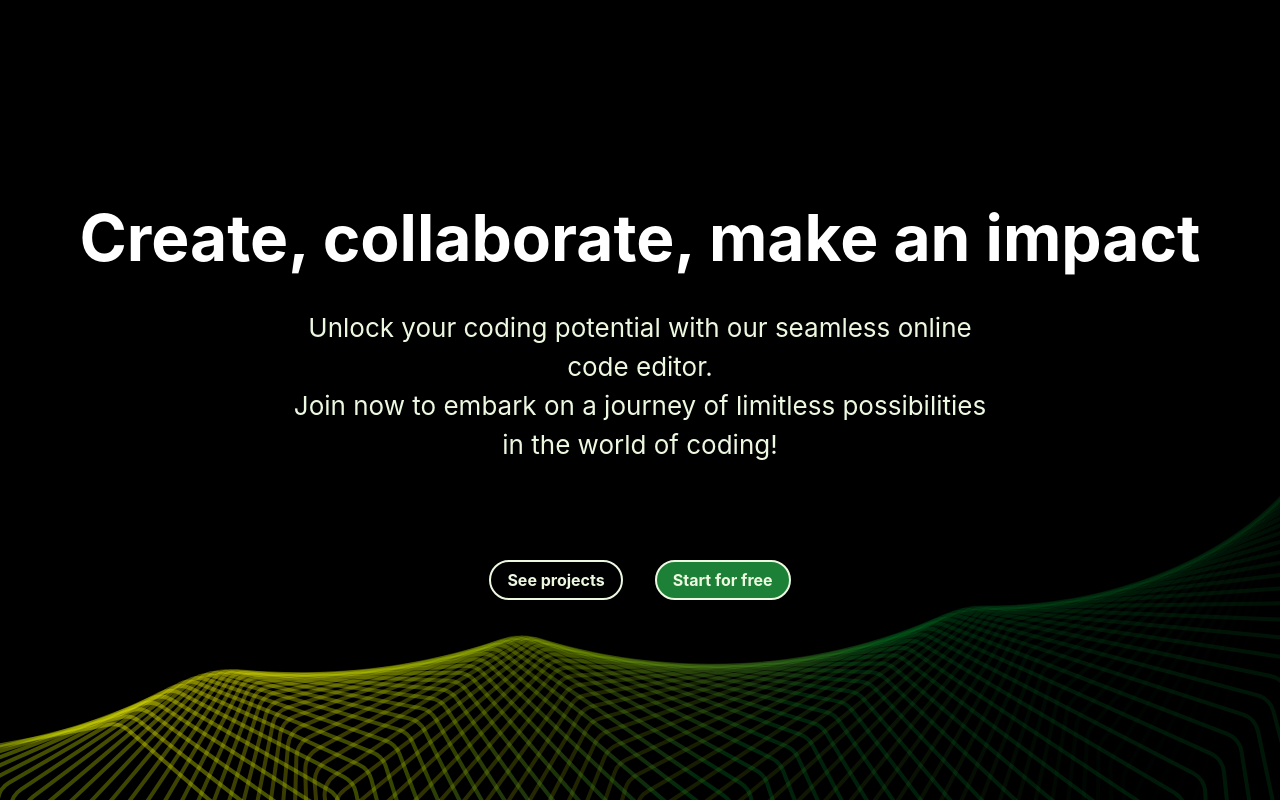
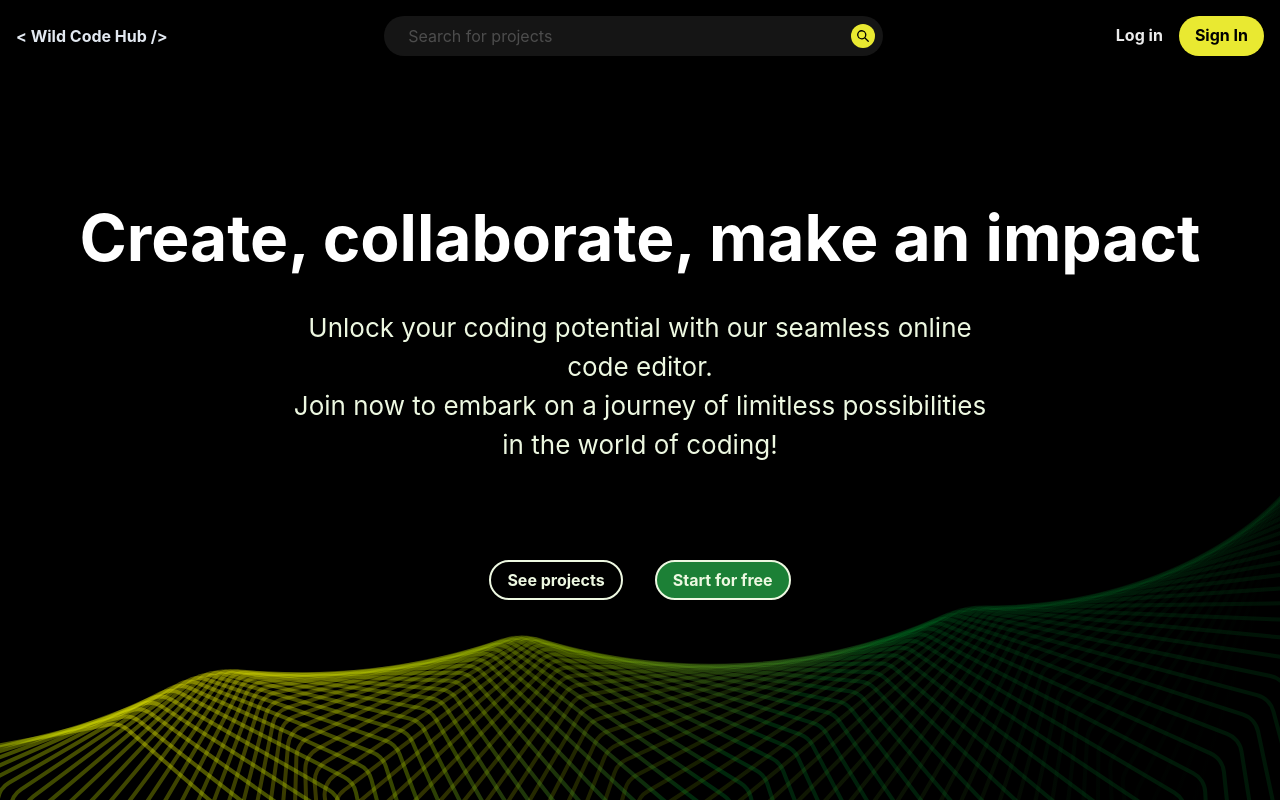
Before and after one commit to WildCodeSchool/2309-wns-jaune-wild-code-hub, a Next.js app in the folder frontend/: page / in a window 1280 px wide. Shown: the top 800 px of the page. Built offline with nearby package versions, Linux system fonts and the light colour scheme.

Commit message:
add Navbar to app

```diff
--- a/frontend/src/pages/_app.tsx
+++ b/frontend/src/pages/_app.tsx
@@ -3,17 +3,19 @@ import theme from "../styles/theme/index";
 import { ChakraProvider } from "@chakra-ui/react";
 import { ApolloClient, InMemoryCache, ApolloProvider } from "@apollo/client";
 import type { AppProps } from "next/app";
+import Navbar from "@/components/Navbar";
 
 export default function App({ Component, pageProps }: AppProps) {
   const client = new ApolloClient({
     uri: "http://localhost:4000",
     cache: new InMemoryCache(),
-    credentials: "include"
+    credentials: "include",
   });
 
   return (
     <ApolloProvider client={client}>
       <ChakraProvider theme={theme}>
+        <Navbar></Navbar>
         <Component {...pageProps} />
       </ChakraProvider>
     </ApolloProvider>
```
